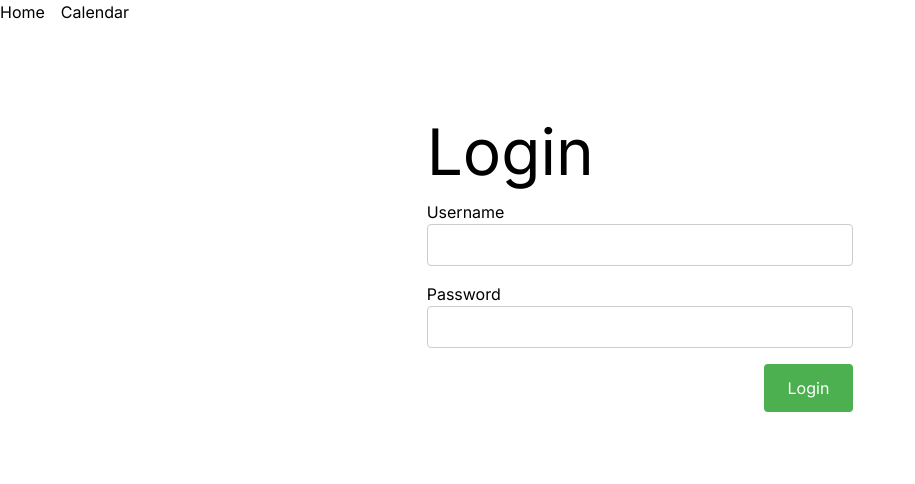
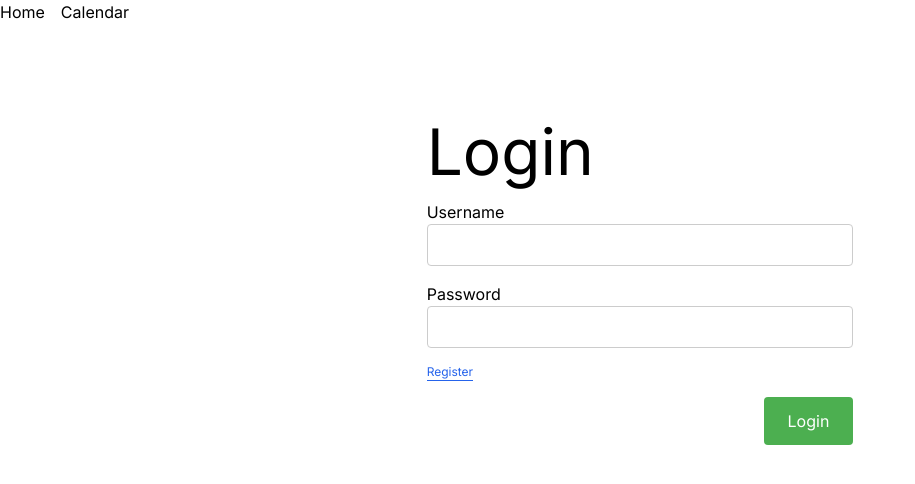
Before and after one commit to aitor-i/standard-directive-n2-web, a Next.js app: page /login in a window 1280 px wide. Shown: the top 484 px of the page, without its empty margins (0-915 px from the left). Built offline with nearby package versions, Linux system fonts and the light colour scheme.

Commit message:
ADD - Token to local storage on login

```diff
--- a/src/pages/LoginPage/LoginPage.tsx
+++ b/src/pages/LoginPage/LoginPage.tsx
@@ -1,9 +1,18 @@
 import NavigationMenu from '@/components/NavigationMenu/NavigationMenu'
 import { FetchParams, useFetch } from '@/hooks/useFetch/useFeltch'
+import Link from 'next/link';
 
 import { redirect } from "next/navigation"
+
+interface LoginResponse {
+  message: string,
+  token?: string,
+  username?: string,
+  calendar: null
+}
+
 export const LoginPage = () => {
-  const { fetcher, response, fetchingStatus, responseObject } = useFetch();
+  const { fetcher, response, fetchingStatus, responseObject } = useFetch<LoginResponse>();
   const submitHandler = (event: React.FormEvent<HTMLFormElement>) => {
 
     event.preventDefault();
@@ -23,7 +32,11 @@ export const LoginPage = () => {
 
   }
 
-  if (responseObject?.ok) redirect("/calendar")
+  if (responseObject?.ok && response?.token) {
+    window.localStorage.setItem("token", response.token);
+
+    redirect("/calendar")
+  }
   return (<section className='flex-1, flex flex-col  h-screen'>
     <NavigationMenu />
     <div className='flex mt-20 flex-1  self-center flex-col w-1/3'>
@@ -39,9 +52,13 @@ export const LoginPage = () => {
           <input type="password" name="password" />
         </section>
 
-        <section className='flex justify-end'>
-          <button className='primary' type='submit'>Login</button>
-        </section>
+        <Link className='text-xs text-blue-600 border-blue-600 border-b w-fit' href={"/register"}>Register</Link>
+        {fetchingStatus === "loading" ? 'Loading' :
+
+          <section className='flex justify-end'>
+            <button className='primary' type='submit'>Login</button>
+          </section>
+        }
       </form>
     </div>
 
```
